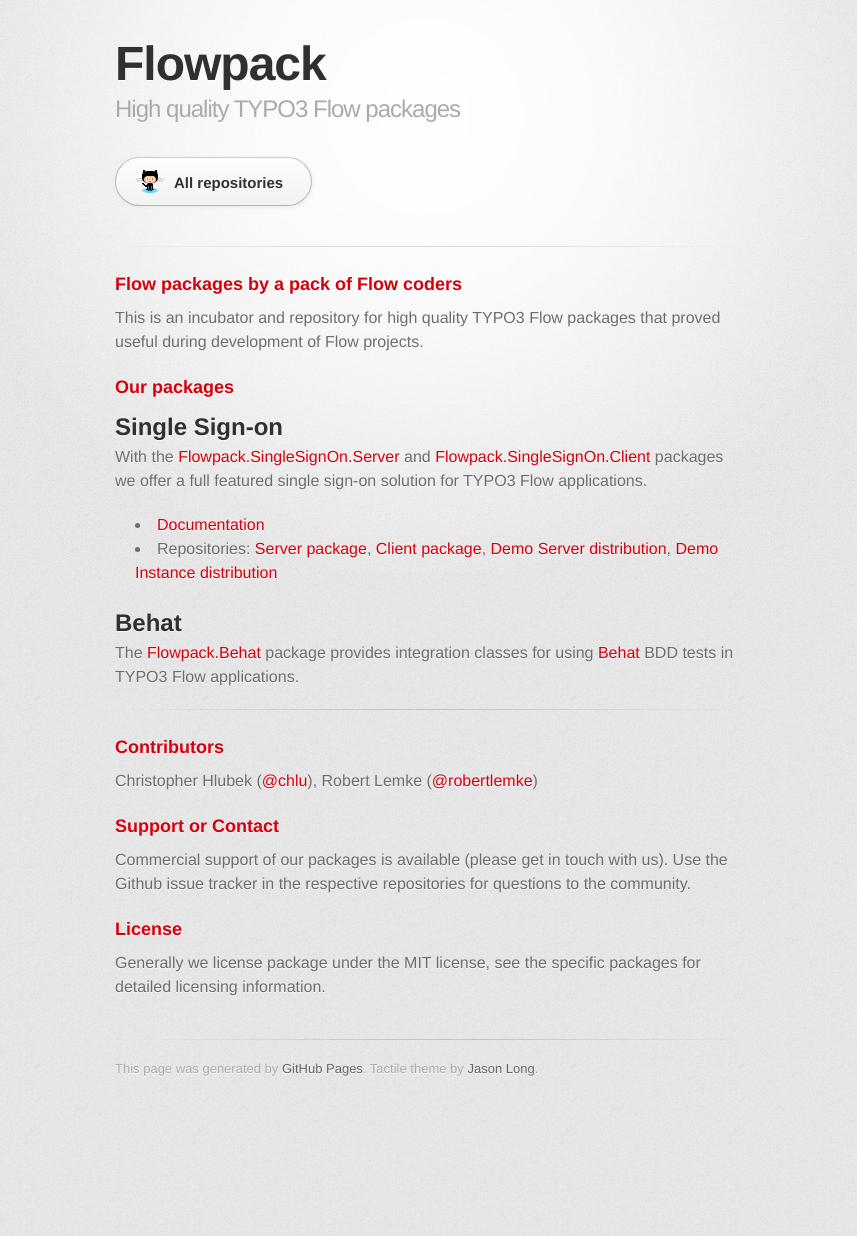
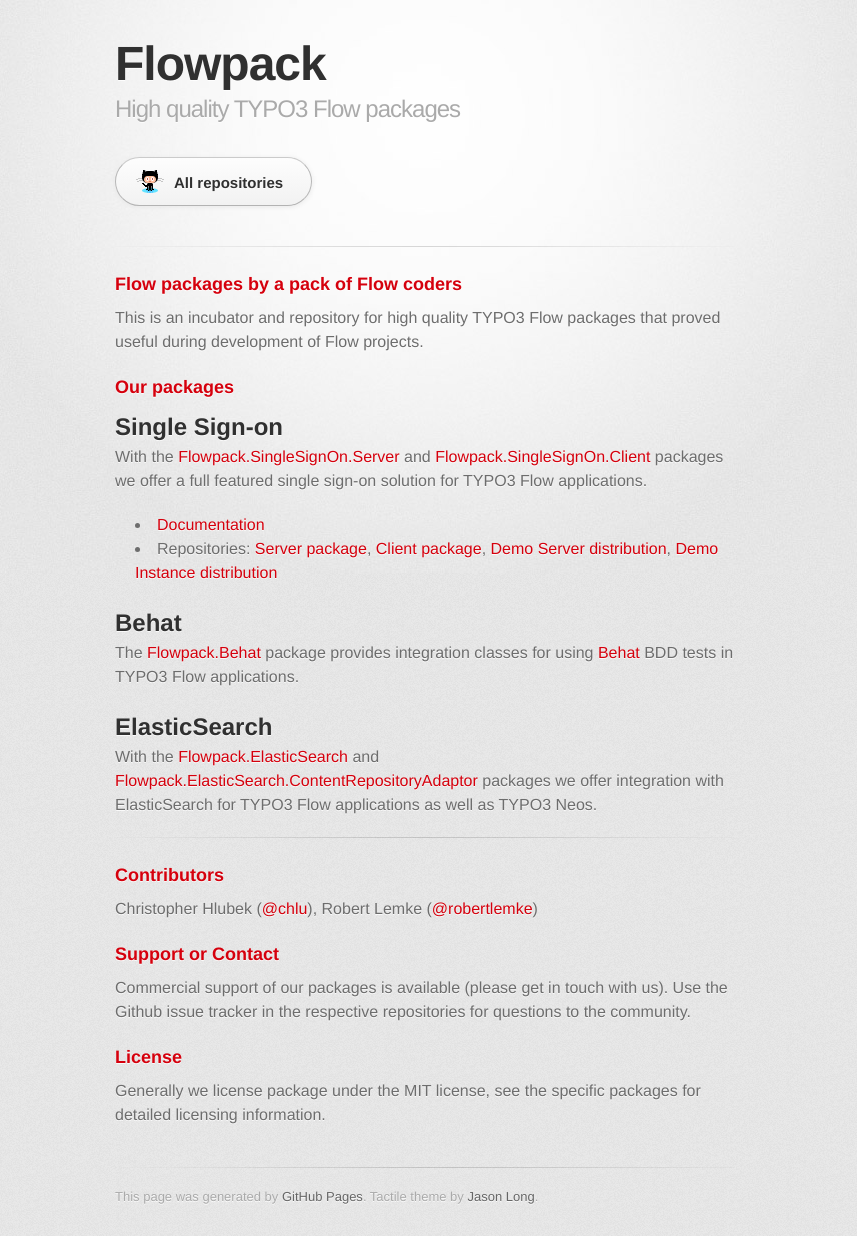
Before and after one commit to Flowpack/flowpack.github.io, a Jekyll site: the page built from index.md, in a window 1280 px wide. Shown: the whole page, without its empty margins (215-1072 px from the left). Built offline with Jekyll 4.4.1, drawn with Linux system fonts in a browser that asks for light colours; some web fonts are replaced; before the commit the page ends 1108 px from its top, so only the background shows below that.

Commit message:
Add ElasticSearch topic to website

```diff
--- a/index.md
+++ b/index.md
@@ -1,7 +1,7 @@
 ---
 layout: tactile
 title: Welcome
-description: Flowpack - High quality TYPO3 Flow packages
+description: Flowpack - High quality TYPO3 Flow and Neos packages
 categories: none
 ---
 
@@ -40,6 +40,11 @@
 
 	<p>The <a href="http://github.com/Flowpack/Flowpack.Behat/">Flowpack.Behat</a> package provides integration classes for using <a href="http://behat.org/">Behat</a> BDD tests in TYPO3 Flow applications.</p>
 
+	<h4 class="package">
+	<a name="elasticsearch" class="anchor" href="#elasticsearch"><span class="octicon octicon-link"></span></a>ElasticSearch</h4>
+
+	<p>With the <a href="https://github.com/Flowpack/Flowpack.ElasticSearch">Flowpack.ElasticSearch</a> and <a href="https://github.com/Flowpack/Flowpack.ElasticSearch.ContentRepositoryAdaptor">Flowpack.ElasticSearch.ContentRepositoryAdaptor</a> packages we offer integration with ElasticSearch for TYPO3 Flow applications as well as TYPO3 Neos.</p>
+
 	<hr>
 
 	<h3>
```
